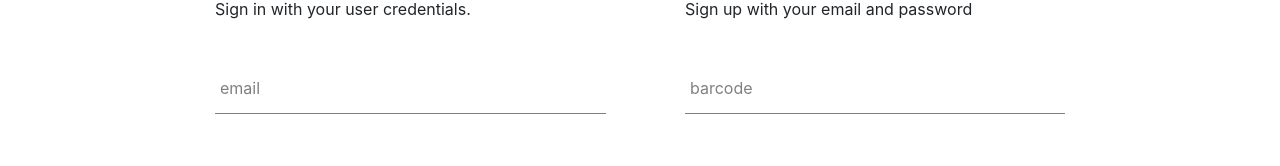
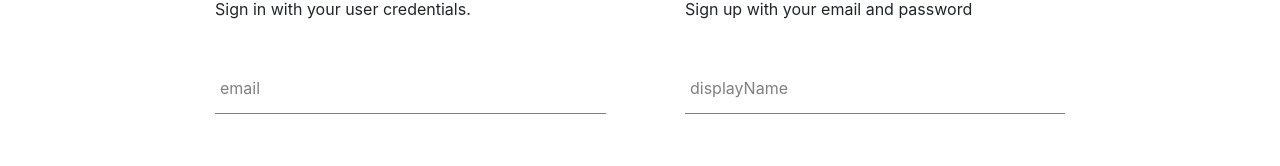
Before and after one commit to lsidorki/luzetta-client, a React (Create React App) app: page /signin in a window 1280 px wide. Shown: the part 211-377 px from the top of the page. Built offline with nearby package versions, Linux system fonts and the light colour scheme; no server answers.

Commit message:
Fixed issue with registrations of new users and logging in.

```diff
--- a/src/App.js
+++ b/src/App.js
@@ -1,4 +1,4 @@
-import { Route, Routes, useNavigate } from 'react-router-dom';
+import { Route, Routes } from 'react-router-dom';
 
 import './App.scss';
 import Header from './components/header/header.component';
@@ -6,9 +6,8 @@ import HomePage from './pages/homepage/homepage.component';
 import AboutPage from './pages/about/about.component';
 import SignInAndSignUpPage from './pages/sign-in-and-sign-up/sign-in-and-sign-up.component';
 import SettingsPage from './pages/settings/settings.component';
-import { useDispatch, useSelector } from 'react-redux';
+import { useDispatch } from 'react-redux';
 import { useEffect } from 'react';
-import { selectCurrentUser } from './redux/user/user.selectors';
 import { checkUserSession } from './redux/user/user.actions';
 
 const App = () => {
--- a/src/components/sign-up/sign-up.component.jsx
+++ b/src/components/sign-up/sign-up.component.jsx
@@ -9,8 +9,8 @@ import { signUpStart } from "../../redux/user/user.actions";
 
 const SignUp = ({signUpStart}) => {
 
-    const [userCredentials, setUserCredentials] = useState({barcode: '', email: '', password: '', confirmPassword: ''});
-    const {barcode, email, password, confirmPassword} = userCredentials;
+    const [userCredentials, setUserCredentials] = useState({displayName: '', email: '', password: '', confirmPassword: ''});
+    const {displayName, email, password, confirmPassword} = userCredentials;
 
     const handleSubmit = async event => {
         event.preventDefault();
@@ -20,7 +20,7 @@ const SignUp = ({signUpStart}) => {
             return;
         }
 
-        signUpStart({email, password, barcode});
+        signUpStart({email, password, displayName});
     }
 
     const handleChange = event => {
@@ -35,10 +35,10 @@ const SignUp = ({signUpStart}) => {
             <form onSubmit={handleSubmit}>
                 <FormInput
                     type='text'
-                    name='barcode'
-                    value={barcode}
+                    name='Display Name'
+                    value={displayName}
                     onChange={handleChange}
-                    label='barcode'
+                    label='displayName'
                     required
                 />
                 <FormInput
--- a/src/firebase/firebase.utils.js
+++ b/src/firebase/firebase.utils.js
@@ -1,4 +1,4 @@
-import { getFirestore, doc, addDoc, getDoc } from 'firebase/firestore/lite';
+import { getFirestore, doc, setDoc, getDoc } from 'firebase/firestore';
 
 import { getAuth, signInWithPopup, GoogleAuthProvider } from "firebase/auth";
 
@@ -31,21 +31,20 @@ export const createUserProfile = async (userAuth, additionalData) => {
 
     const userRef = doc(firestore, `users/${userAuth.uid}`);
     const snapShot = await getDoc(userRef);
-    console.log("user snapshot : " + snapShot);
 
-    if(!snapShot.exists) {
-        const {barcode, email} = userAuth;
+    if(!snapShot.exists()) {
+        const { displayName, email } = userAuth;
         const createdAt = new Date();
-
         try {
-            await addDoc(userRef, {
-                barcode, email, createdAt, ...additionalData
+            await setDoc(userRef, {
+                displayName, email, createdAt, ...additionalData
             })
         } catch (error) {
             console.log('error creating a user', error.message);
         }
     }
-  return userRef;
+
+    return userRef;
 }
 
 export const getCurrentUser = () => {
--- a/src/pages/settings/settings.component.jsx
+++ b/src/pages/settings/settings.component.jsx
@@ -16,8 +16,8 @@ const SettingsPage = () => {
     }
     }, [currentUser, navigate]);
 
-    const [userCredentials, setUserCredentials] = useState({barcode: '', email: '', audition: ''});
-    const {barcode, email, audition} = userCredentials;
+    const [userCredentials, setUserCredentials] = useState({displayName: '', email: '', audition: ''});
+    const {displayName, email, audition} = userCredentials;
 
     const handleSubmit = async event => {
         event.preventDefault();
@@ -36,8 +36,8 @@ const SettingsPage = () => {
             <form onSubmit={handleSubmit}>
                 <FormInput
                     type='text'
-                    name='barcode'
-                    value={barcode}
+                    name='displayName'
+                    value={displayName}
                     onChange={handleChange}
                     label='Barcode'
                     required
--- a/src/redux/user/user.sagas.js
+++ b/src/redux/user/user.sagas.js
@@ -1,5 +1,5 @@
 import { createUserWithEmailAndPassword, signInWithEmailAndPassword, signInWithPopup } from "firebase/auth";
-import { getDoc } from 'firebase/firestore/lite';
+import { getDoc } from 'firebase/firestore';
 import { all, call, put, takeLatest } from "redux-saga/effects";
 import { auth, googleProvider, createUserProfile, getCurrentUser } from "../../firebase/firebase.utils";
 import { signInFailure, signInSuccess, signOutFailure, signOutSuccess, signUpFailure, signUpSuccess } from "./user.actions";
@@ -8,7 +8,7 @@ import UserActionTypes from "./user.types";
 export function* getSnapshotFromUserAuth(userAuth, additionalData) {
     try {
         const userRef = yield call(createUserProfile, userAuth, additionalData);
-        const userSnapshot = getDoc(userRef);
+        const userSnapshot = yield getDoc(userRef);
         yield put(signInSuccess({id: userSnapshot.id, ...userSnapshot.data}));
     } catch (error) {
         yield put(signInFailure({error: error}));
```
